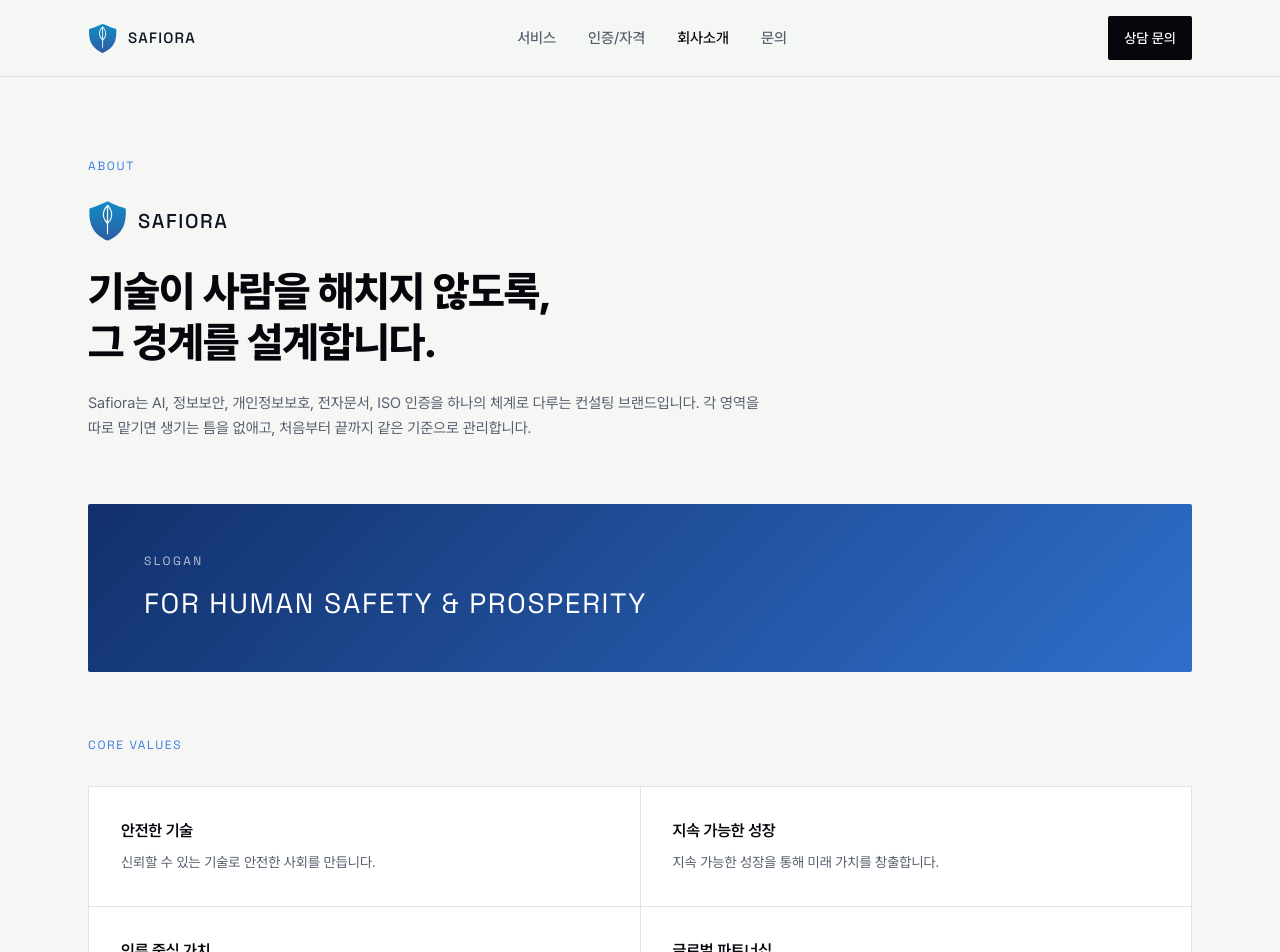
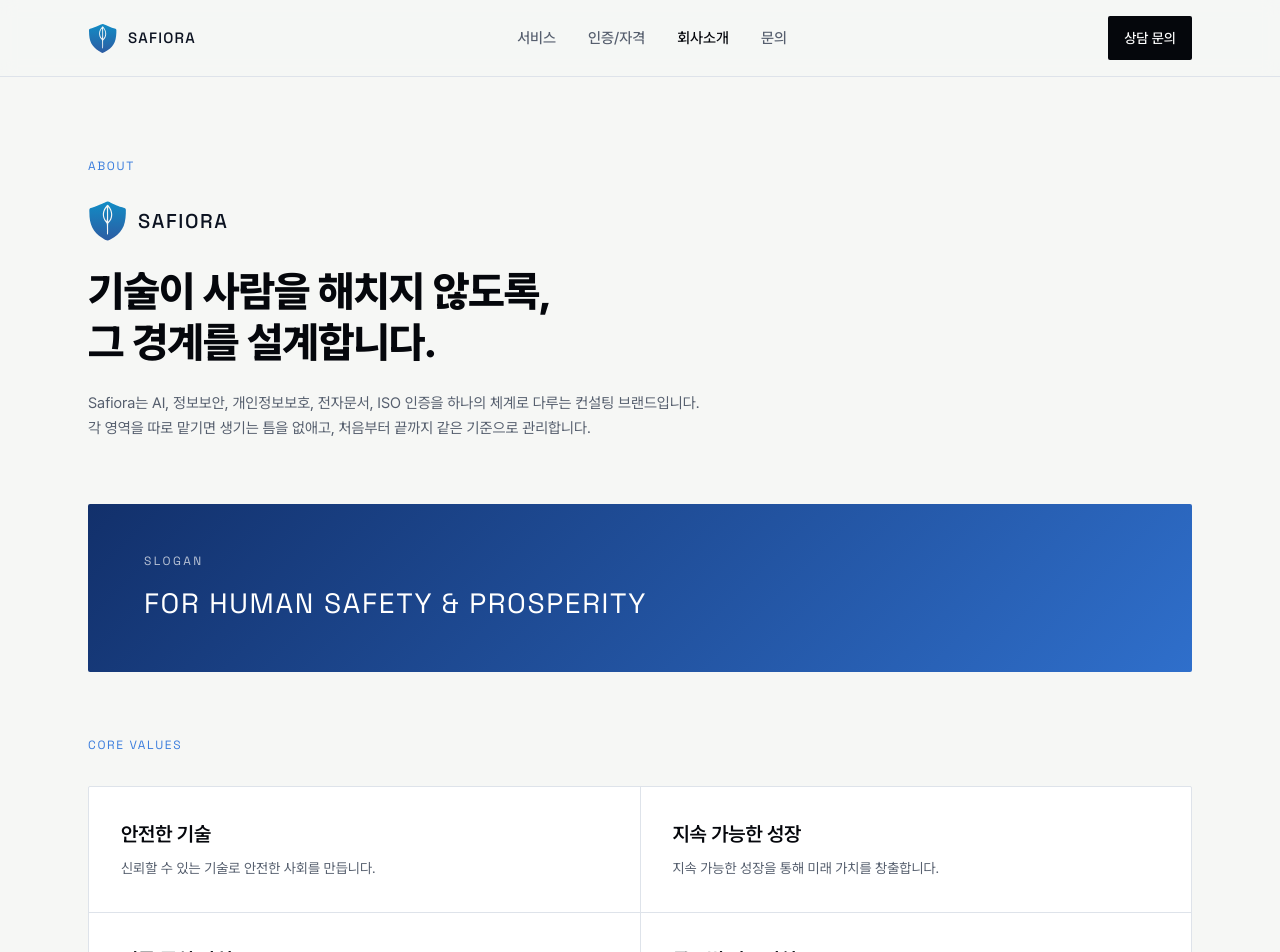
Before and after one commit to Tonykim29/safiora, a Next.js app: page /about in a window 1280 px wide. Shown: the top 952 px of the page. Built offline with nearby package versions, Linux system fonts and the light colour scheme.

Commit message:
수정 내용

```diff
--- a/app/about/page.tsx
+++ b/app/about/page.tsx
@@ -26,9 +26,9 @@
         그 경계를 설계합니다.
       </h1>
       <p className="mt-6 max-w-2xl text-[15px] leading-relaxed text-slate">
-        Safiora는 AI, 정보보안, 개인정보보호, 전자문서, ISO 인증을 하나의 체계로 다루는 컨설팅
-        브랜드입니다. 각 영역을 따로 맡기면 생기는 틈을 없애고, 처음부터 끝까지 같은 기준으로
-        관리합니다.
+        Safiora는 AI, 정보보안, 개인정보보호, 전자문서, ISO 인증을 하나의 체계로 다루는 컨설팅 브랜드입니다.
+        <br />
+        각 영역을 따로 맡기면 생기는 틈을 없애고, 처음부터 끝까지 같은 기준으로 관리합니다.
       </p>
 
       <div className="mt-16 rounded-sm bg-shield-gradient px-8 py-12 text-white md:px-14">
@@ -43,7 +43,7 @@
         <div className="mt-8 grid gap-px overflow-hidden rounded-sm border border-line bg-line sm:grid-cols-2">
           {VALUES.map((v) => (
             <div key={v.title} className="bg-white p-8 transition-colors hover:bg-paper">
-              <p className="text-[16px] font-semibold tracking-[-0.01em]">{v.title}</p>
+              <p className="text-[20px] font-semibold tracking-[-0.01em]">{v.title}</p>
               <p className="mt-2 text-[14px] leading-relaxed text-slate">{v.desc}</p>
             </div>
           ))}
```
